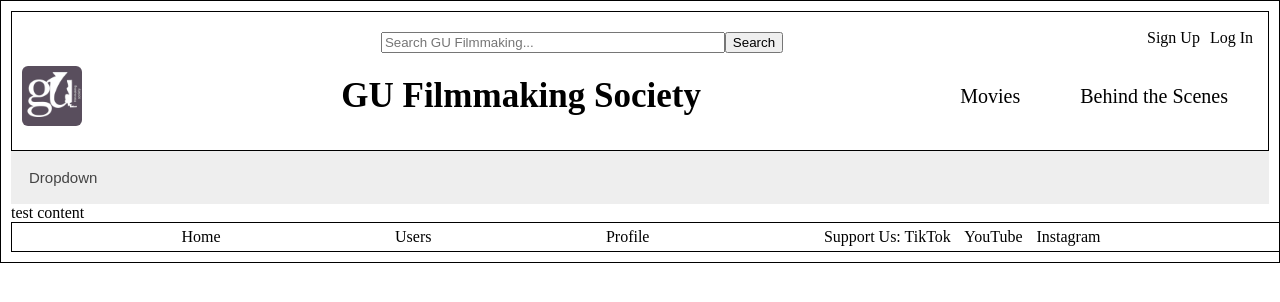
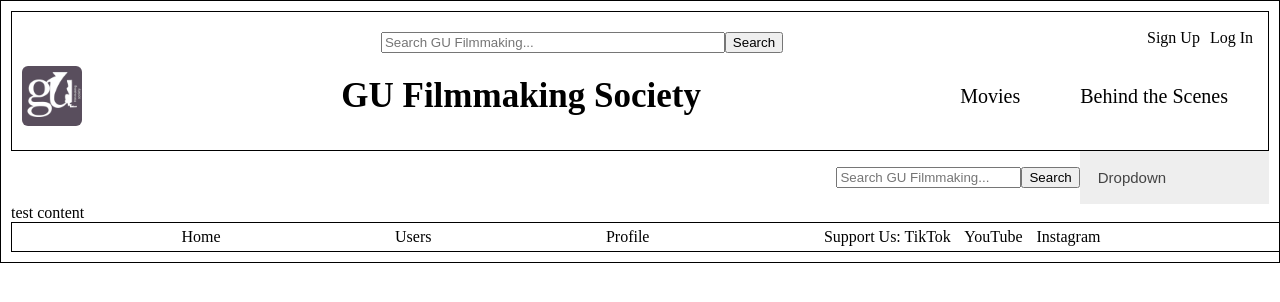
Before and after one commit to SwanwickMan/GU_Filmmaking, a Django app: page /GUFilmmakingApp/search/ in a window 1280 px wide. Shown: the top 302 px of the page. Run offline with Django 3.2, Linux system fonts and the light colour scheme.

Commit message:
further implemented search page

```diff
--- a/static/style/search.css
+++ b/static/style/search.css
@@ -1,3 +1,10 @@
+#search-menu{
+  display: flex; /* Use flexbox */
+  justify-content: right; /* Distribute items evenly along the main axis */
+  align-items: center; /* Align items vertically in the center */
+  width: 100%;
+}
+
 .collapsible {
   background-color: #eee;
   color: #444;
--- a/templates/search.html
+++ b/templates/search.html
@@ -9,10 +9,15 @@
 {% endblock %}
 
 {% block main_content %}
-    <div>
-        <button id="drop-button" class="collapsible">Dropdown</button>
-        <div class="content">
-            <p> Misc search button here </p>
+    <div id="search-menu">
+        <input type="text" name="search" placeholder="Search GU Filmmaking...">
+        <button type="submit">Search</button>
+        <div id="collapsable-menu">
+            <button id="drop-button" class="collapsible">Dropdown</button>
+
+            <div class="content">
+                <p> Misc search button here </p>
+            </div>
         </div>
     </div>
 
```
